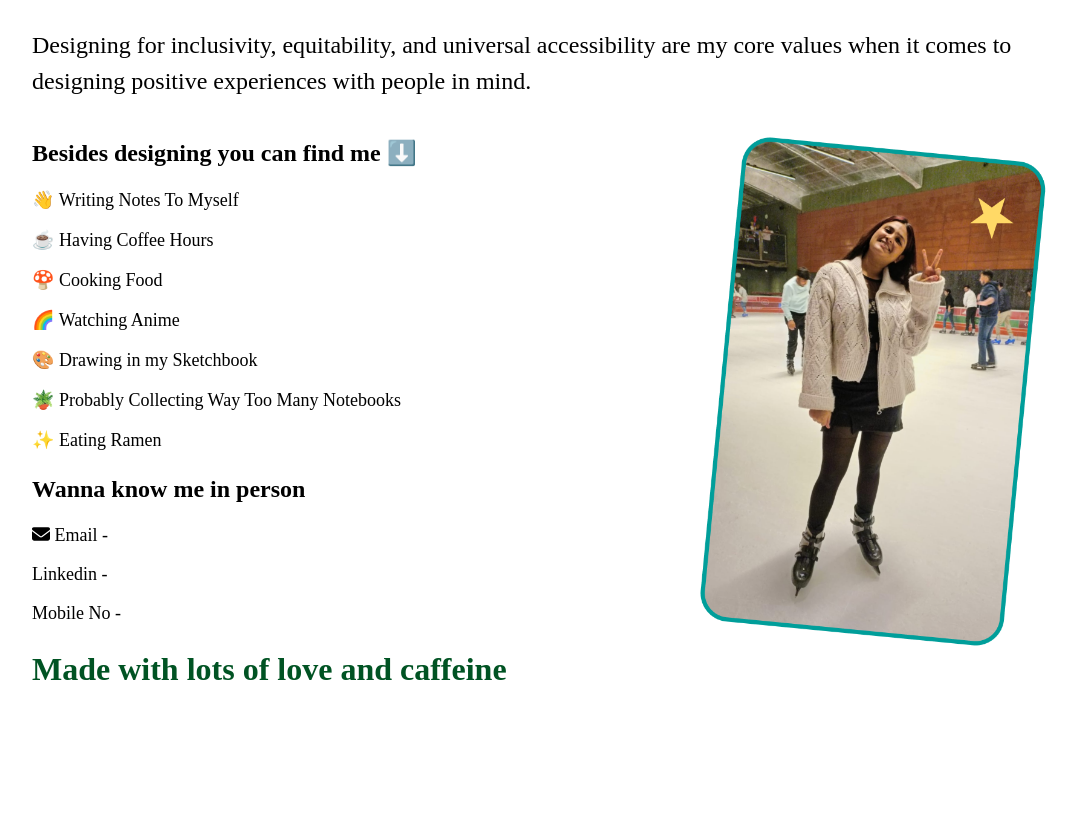
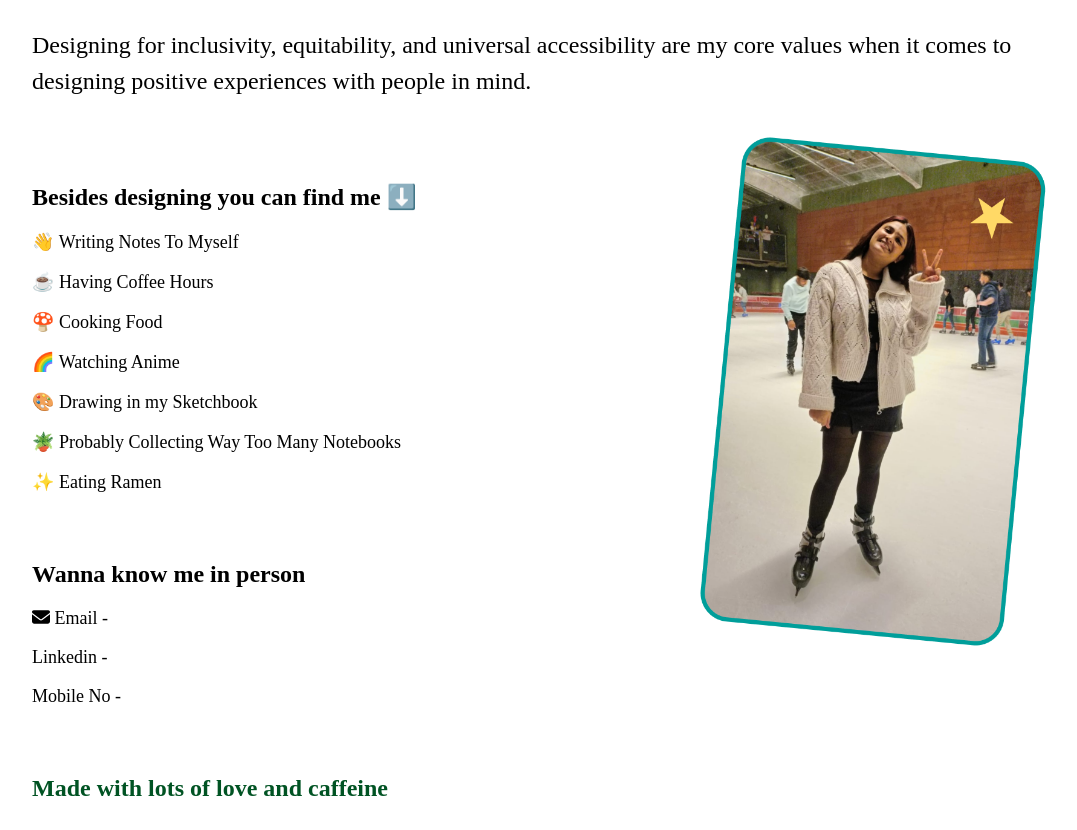
Before and after one commit to satyam0500/Vrinda-portfolio, a React (Vite) app: page /about-me in a window 1280 px wide. Shown: the part 342-1172 px from the top of the page, without its empty margins (24-1101 px from the left). Before the commit the page ends 1064 px from the top, so only its background shows below. Built offline with nearby package versions, Linux system fonts and the light colour scheme.

Commit message:
more style

```diff
--- a/src/Aboutme.jsx
+++ b/src/Aboutme.jsx
@@ -4,6 +4,7 @@ import ProfilePhoto from "./assets/profilephoto.png";
 import { FontAwesomeIcon } from "@fortawesome/react-fontawesome";
 import "./aboutme.css";
 import { faEnvelope } from '@fortawesome/free-solid-svg-icons'
+
 const hola = ["H", "☻", "l","a"];
 function Aboutme() {
   return (
@@ -40,7 +41,7 @@ function Aboutme() {
         <div className="content">
         <div className="hobbies">
         <img src={ProfilePhoto} alt="Profile Photo" className="profile-photo" />
-          <h2 className="texts">Besides designing you can find me ⬇️</h2>
+          <h2 className="designing">Besides designing you can find me ⬇️</h2>
           <div>
             <p className="find-me">👋 Writing Notes To Myself</p>
             <p className="find-me">☕ Having Coffee Hours</p>
@@ -52,7 +53,7 @@ function Aboutme() {
           </div>
         </div>
         <div className="contact">
-          <h2 className="texts">Wanna know me in person</h2>
+          <h2 className="know-me">Wanna know me in person</h2>
           <div>
             <p className="find-me"><FontAwesomeIcon icon={faEnvelope} /> Email - </p>
             <p className="find-me">Linkedin - </p>
--- a/src/aboutme.css
+++ b/src/aboutme.css
@@ -37,8 +37,9 @@
       margin-bottom: 16px;
   }
   .footer{
-      font-size: 32px;
+      font-size: 24px;
       color: rgba(0, 83, 35, 1);
+      padding-top: 48px;
   }
   @media (max-width: 768px) {
     .text-content{
@@ -78,3 +79,11 @@
   .drop-letter:hover {
     transform: scale(1.5); /* Scale letter up on hover */
   }
+
+  .know-me{
+    padding-top: 48px;
+  }
+
+  .designing{
+    padding-top: 48px;
+  }
```
